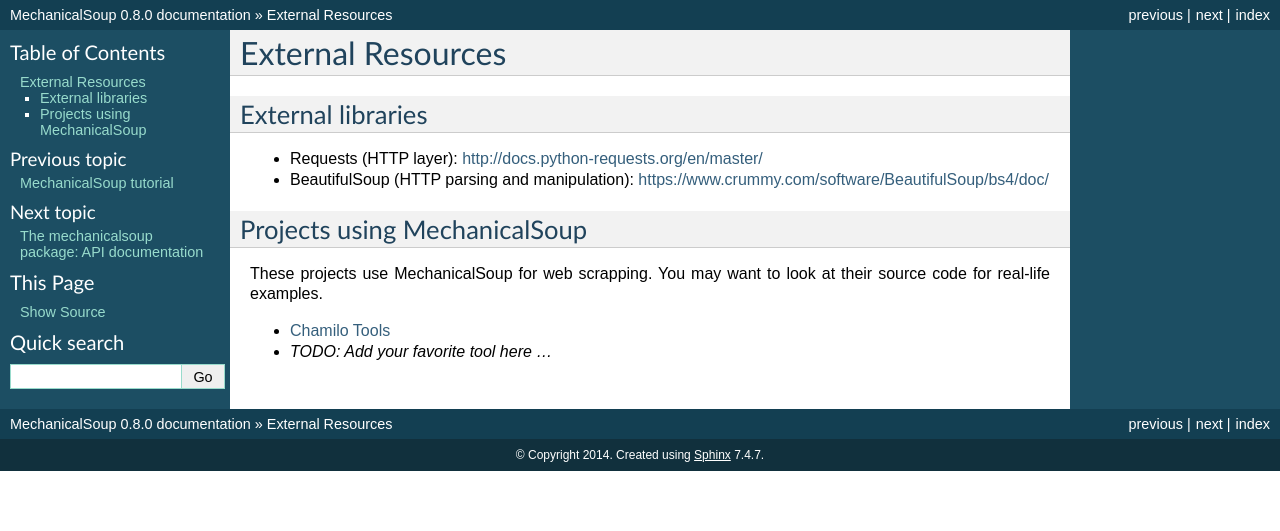
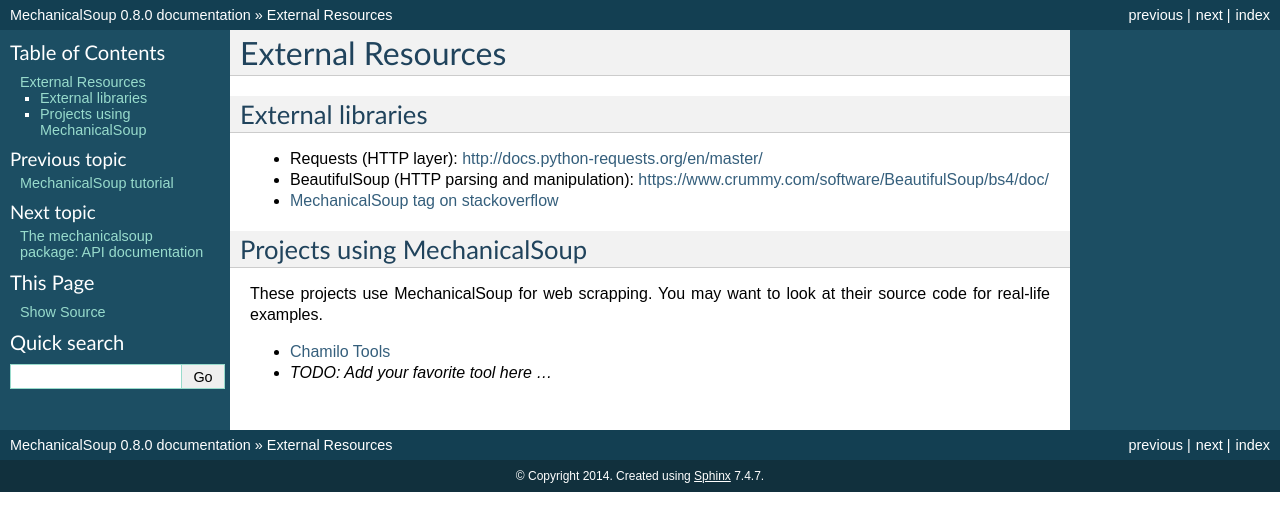
Before and after one commit to MechanicalSoup/MechanicalSoup, a Sphinx documentation site: the page built from docs/external-resources.rst, in a window 1280 px wide. Shown: the top 531 px of the page. Built offline with Sphinx 7.4.7, drawn with Linux system fonts in a browser that asks for light colours.

Commit message:
Add link to stackoverflow

```diff
--- a/docs/external-resources.rst
+++ b/docs/external-resources.rst
@@ -9,6 +9,9 @@
 * BeautifulSoup (HTTP parsing and manipulation):
   https://www.crummy.com/software/BeautifulSoup/bs4/doc/
 
+* `MechanicalSoup tag on stackoverflow
+  <https://stackoverflow.com/questions/tagged/mechanicalsoup>`__
+
 Projects using MechanicalSoup
 -----------------------------
 
```
